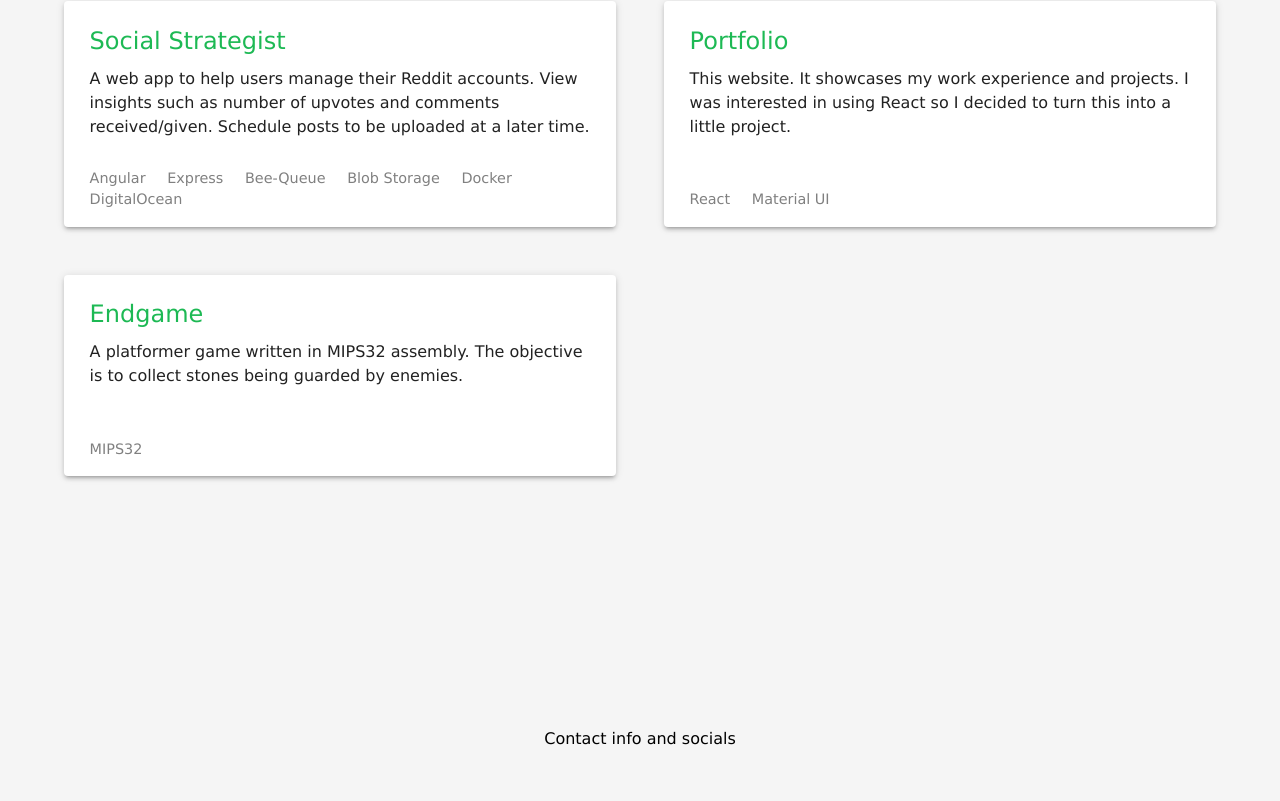
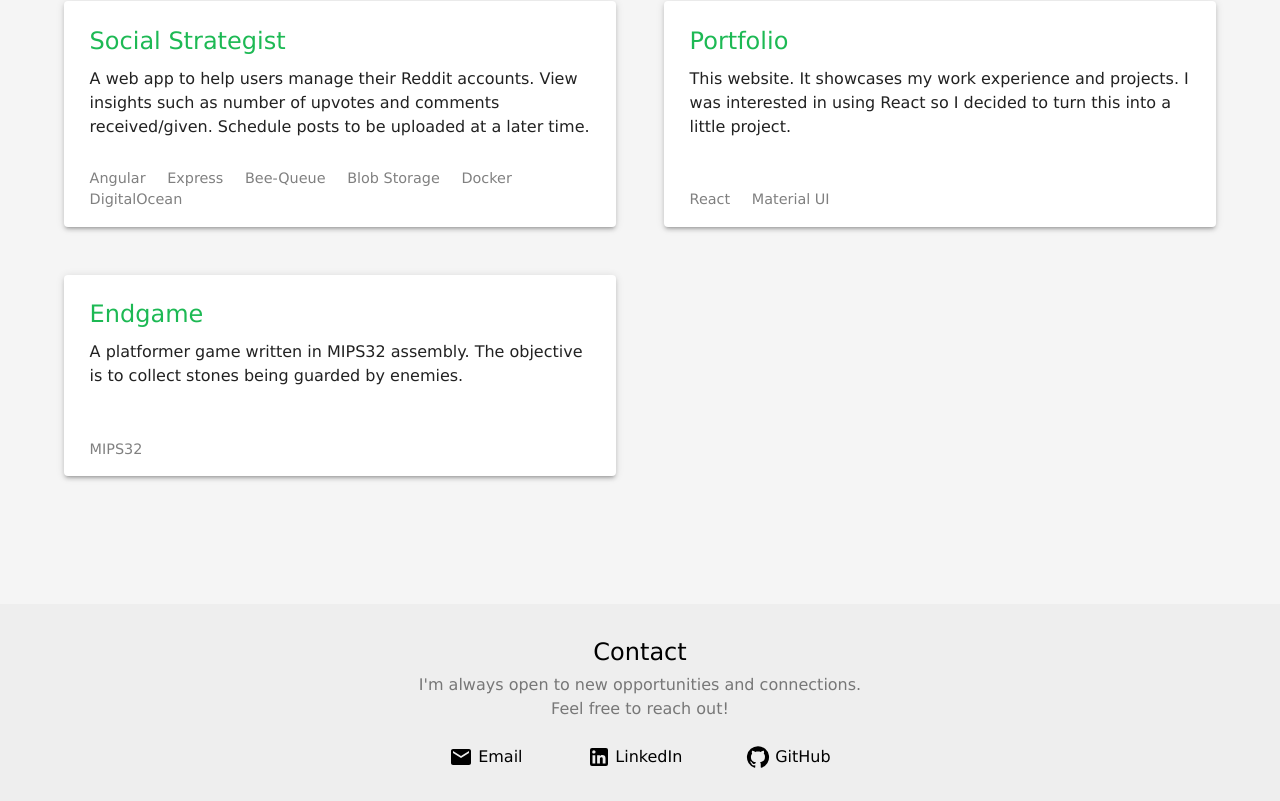
Before and after one commit to tonychen2001/portfolio, a React (Create React App) app in the folder portfolio/: page / in a window 1280 px wide. Shown: the part 2608-3409 px from the top of the page. Before the commit the page ends 3372 px from the top, so only its background shows below. Built offline with nearby package versions, Linux system fonts and the light colour scheme.

Commit message:
add contact section

```diff
--- a/portfolio/src/components/footer.js
+++ b/portfolio/src/components/footer.js
@@ -1,10 +1,115 @@
 import React from "react";
+import { Box } from "@mui/material";
+import { Typography } from "@mui/material";
+import MailIcon from "@mui/icons-material/Mail";
+import LinkedInIcon from "@mui/icons-material/LinkedIn";
+import GitHubIcon from "@mui/icons-material/GitHub";
+
+const socials = [
+  {
+    id: 0,
+    social: "Email",
+    url: "mailto:tonychen1100@hotmail.com",
+    icon: (
+      <MailIcon
+        sx={{
+          mr: "0.2em",
+        }}
+      />
+    ),
+  },
+  {
+    id: 1,
+    social: "LinkedIn",
+    url: "https://www.linkedin.com/in/tonychen8/",
+    icon: (
+      <LinkedInIcon
+        sx={{
+          mr: "0.2em",
+        }}
+      />
+    ),
+  },
+  {
+    id: 2,
+    social: "GitHub",
+    url: "https://github.com/tonychen2001",
+    icon: (
+      <GitHubIcon
+        sx={{
+          mr: "0.2em",
+        }}
+      />
+    ),
+  },
+];
 
 function Footer() {
   return (
-    <div id="footer" className="footer">
-      <p>Contact info and socials</p>
-    </div>
+    <Box
+      id="footer"
+      sx={{
+        py: "2em",
+        backgroundColor: "#eeeeee",
+      }}
+    >
+      <Typography
+        variant="h5"
+        sx={{
+          mb: "0.2em",
+          textAlign: "center",
+        }}
+      >
+        Contact
+      </Typography>
+      <Typography
+        sx={{
+          mb: "1.5em",
+          textAlign: "center",
+          color: "#777",
+        }}
+      >
+        I'm always open to new opportunities and connections.
+        <br /> Feel free to reach out!
+      </Typography>
+      <Box
+        sx={{
+          display: "flex",
+          flexWrap: "wrap",
+          justifyContent: "center",
+        }}
+      >
+        {socials.map((social) => (
+          <Box
+            key={social.id}
+            sx={{
+              mx: "2.0em",
+              "&:hover": {
+                color: "#1DB954",
+                opacity: "0.8",
+              },
+            }}
+          >
+            <Typography
+              component="a"
+              href={social.url}
+              target="_blank"
+              rel="noopener noreferrer"
+              color="primary"
+              sx={{
+                display: "flex",
+                ":hover": {
+                  color: "#1DB954",
+                },
+              }}
+            >
+              {social.icon}
+              {social.social}
+            </Typography>
+          </Box>
+        ))}
+      </Box>
+    </Box>
   );
 }
 
--- a/portfolio/src/components/navbar.js
+++ b/portfolio/src/components/navbar.js
@@ -104,7 +104,7 @@ function Navbar() {
             </IconButton>
             <Menu
               id="menu-appbar"
-              anchorEl={null}
+              anchorEl={anchorElNav}
               anchorOrigin={{
                 vertical: "top",
                 horizontal: "right",
--- a/portfolio/src/sections/project.js
+++ b/portfolio/src/sections/project.js
@@ -38,8 +38,8 @@ function Project() {
     <Box
       id="project"
       sx={{
-        minHeight: "100vh",
         pt: "55px",
+        mb: "8.0em",
       }}
     >
       <Typography
```
